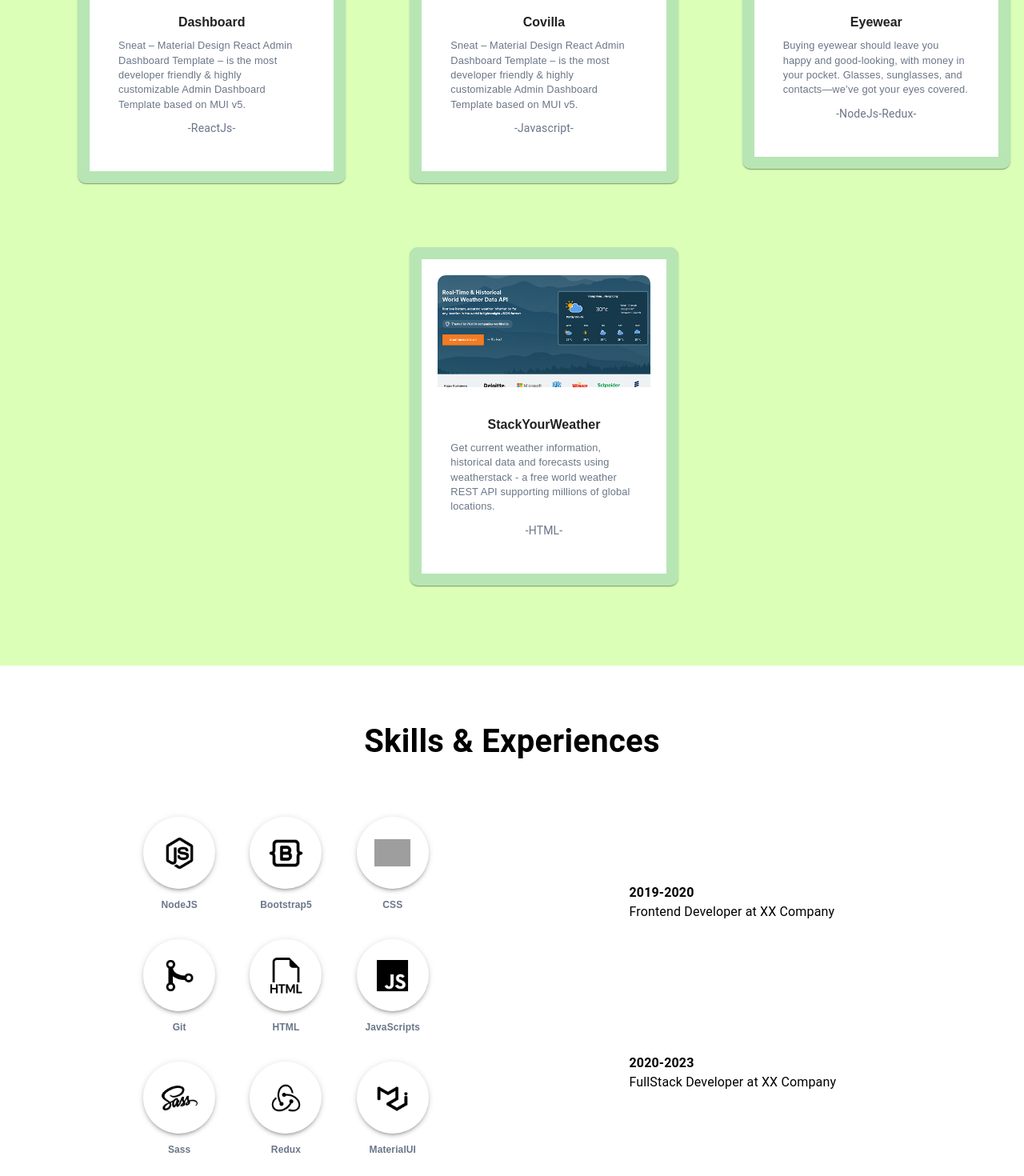
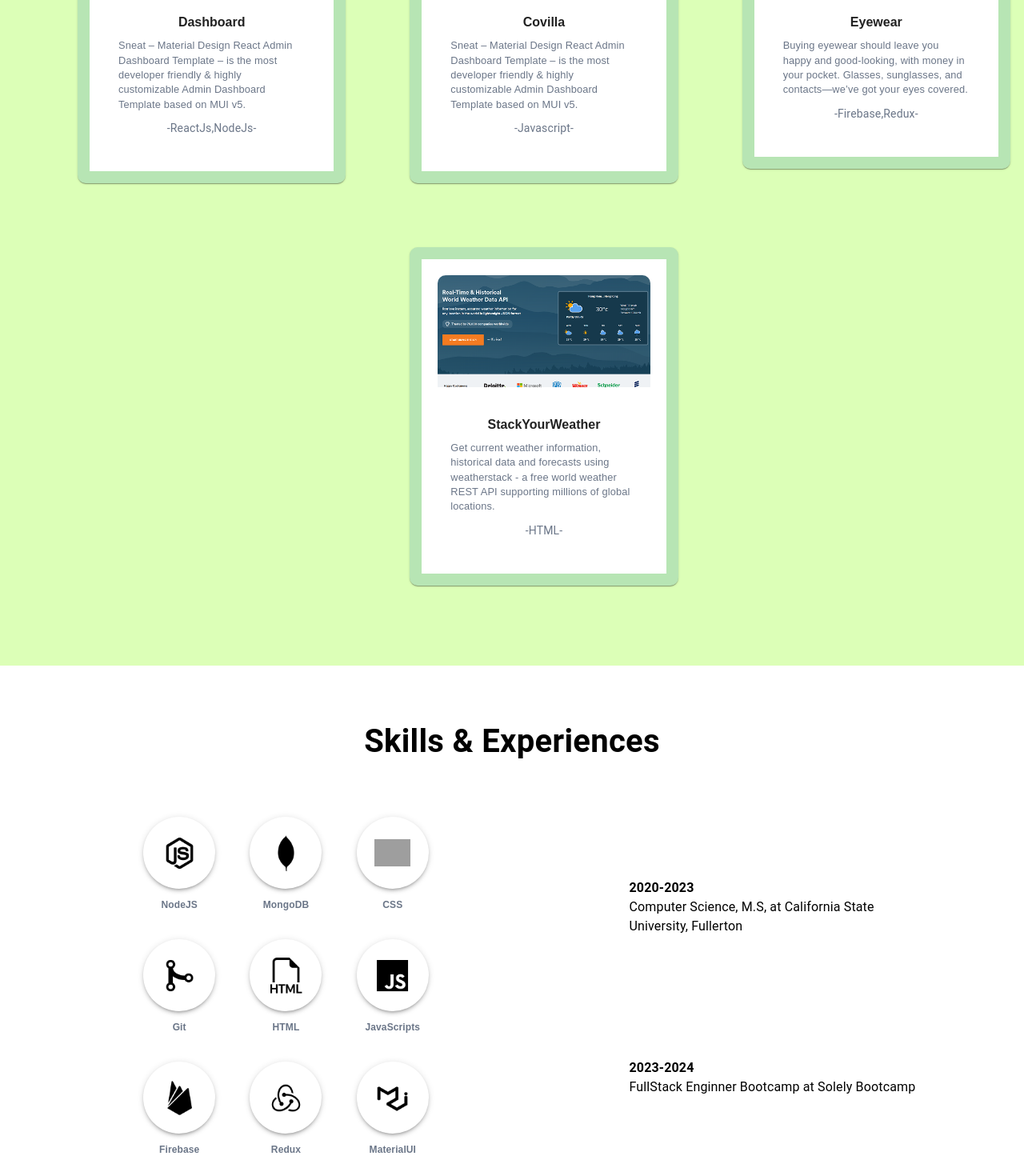
Before and after one commit to summerhanyuezheng/resumeProject, a React (Create React App) app in the folder myresume/: page / in a window 1280 px wide. Shown: the part 2000-3470 px from the top of the page at 80% size. Built offline with nearby package versions, Linux system fonts and the light colour scheme; grey boxes are pictures that could not be loaded.

Commit message:
linked github to each project; modified some small parts

```diff
--- a/myresume/src/Components/ProjectList.jsx
+++ b/myresume/src/Components/ProjectList.jsx
@@ -20,8 +20,10 @@ const projects = [
     description:
       "Sneat – Material Design React Admin Dashboard Template – is the most developer friendly & highly customizable Admin Dashboard Template based on MUI v5.",
     imageUrl: dashboard,
-    tags: ["-ReactJs-"],
+    tags: ["-ReactJs",
+    "NodeJs-"],
     link: "https://dashboardplus.netlify.app",
+    git:"https://github.com/summerhanyuezheng/dashboard.git"
   },
   {
     title: "Covilla",
@@ -30,14 +32,16 @@ const projects = [
     imageUrl: covilla,
     tags: ["-Javascript-"],
     link: "https://covillajs.netlify.app",
+    git:"https://github.com/summerhanyuezheng/Covilla.git"
   },
   {
     title: "Eyewear",
     description:
       "Buying eyewear should leave you happy and good-looking, with money in your pocket. Glasses, sunglasses, and contacts—we’ve got your eyes covered.",
     imageUrl: eye,
-    tags: ["-NodeJs-Redux-"],
+    tags: ["-Firebase,Redux-"],
     link: "https://eyewear.netlify.app",
+    git:"https://github.com/summerhanyuezheng/eyewear.git"
   },
   {
     title: "StackYourWeather",
@@ -46,6 +50,7 @@ const projects = [
     imageUrl: weather,
     tags: ["-HTML-"],
     link: "https://stackyourweather.netlify.app",
+    git:"https://github.com/summerhanyuezheng/weatherstack.git"
   },
 ];
 
@@ -114,6 +119,10 @@ function ProjectList() {
               >
                 {/* Icons */}
                 <Box>
+                  <a href={project.git}
+                  target="_blank"
+                  rel="noopener noreferrer"
+                >
                   <GitHubIcon
                     sx={{
                       color: "#fff",
@@ -125,6 +134,10 @@ function ProjectList() {
                       },
                     }}
                   />
+
+
+                </a>
+
                   <a
                     href={project.link}
                     target="_blank"
--- a/myresume/src/Components/SkillsCom.jsx
+++ b/myresume/src/Components/SkillsCom.jsx
@@ -2,12 +2,12 @@ import React from "react";
 import { Grid, Typography, Paper,Box, Container } from "@mui/material";
 
 import nodejs from "./SkillsIcons/nodejs.png";
-import bootstrap from "./SkillsIcons/bootstrap.png";
+import mongo from "./SkillsIcons/mongo.png";
 import css from "./SkillsIcons/css.png";
 import git from "./SkillsIcons/git.png";
 import html from "./SkillsIcons/html.png";
 import js from "./SkillsIcons/js.png";
-import sass from "./SkillsIcons/sass.png";
+import firebase from "./SkillsIcons/firebase.png";
 import redux from "./SkillsIcons/redux.png";
 import material from "./SkillsIcons/material.png";
 import "./SkillsCom.css";
@@ -18,8 +18,8 @@ const skills = [
     label: "NodeJS",
   },
   {
-    icon: <img src={bootstrap} alt="NodeJS" style={{ width: "45px" }} />,
-    label: "Bootstrap5",
+    icon: <img src={mongo} alt="NodeJS" style={{ width: "45px" }} />,
+    label: "MongoDB",
   },
   {
     icon: <img src={css} alt="NodeJS" style={{ width: "45px" }} />,
@@ -38,8 +38,8 @@ const skills = [
     label: "JavaScripts",
   },
   {
-    icon: <img src={sass} alt="NodeJS" style={{ width: "45px" }} />,
-    label: "Sass",
+    icon: <img src={firebase} alt="NodeJS" style={{ width: "45px" }} />,
+    label: "Firebase",
   },
   {
     icon: <img src={redux} alt="NodeJS" style={{ width: "45px" }} />,
@@ -52,8 +52,8 @@ const skills = [
 ];
 
 const experiences = [
-  { year: "2019-2020", role: "Frontend Developer", company: "XX Company" },
-  { year: "2020-2023", role: "FullStack Developer", company: "XX Company" },
+  { year: "2020-2023", role: "Computer Science, M.S,", company: "California State University, Fullerton" },
+  { year: "2023-2024", role: "FullStack Enginner Bootcamp", company: "Solely Bootcamp" },
 
 ];
 
```
Also changed, not shown: myresume/src/Components/SkillsIcons/firebase.png (added), myresume/src/Components/SkillsIcons/mongo.png (added).
